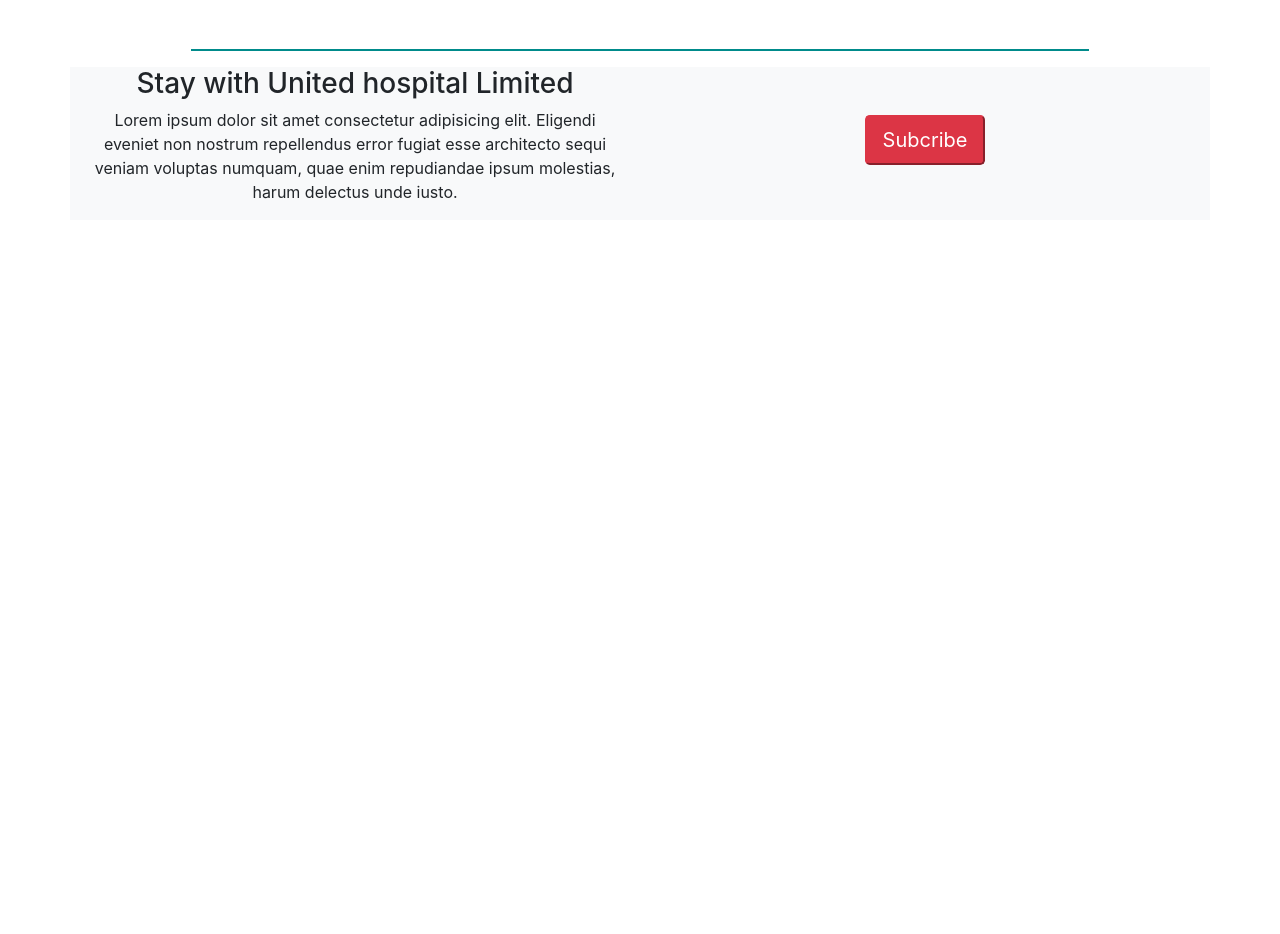
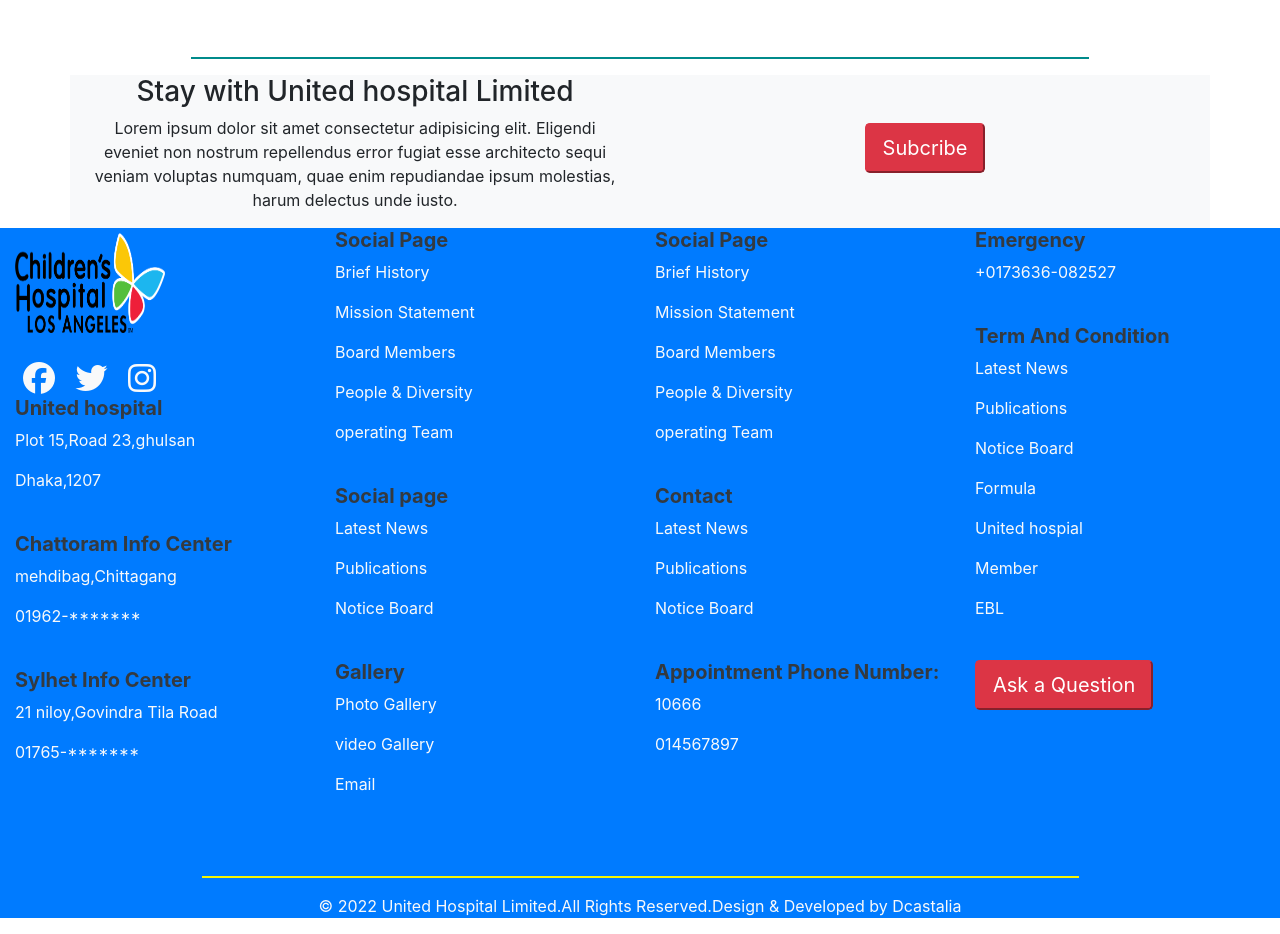
Before and after one commit to SummerBlast/project--3, a plain HTML site: page index.html in a window 1280 px wide. Shown: the part 5016-5950 px from the top of the page. Before the commit the page ends 5236 px from the top, so only its background shows below. Drawn offline with nearby package versions, Linux system fonts and the light colour scheme.

Commit message:
first commit

```diff
--- a/index.html
+++ b/index.html
@@ -266,7 +266,7 @@
     </div><br><br>
 
     <div class="row">
-        <div class="col-lg-4 col-sm-6 d-flex justify-content-center">
+        <div class="col-lg-4 col-sm-6 d-flex justify-content-center pb-2">
            <div class="box text-center">
               <img class="imgg2 img-fluid" src="x.jpg">
               <h5 class="text-dark">Adam</h5>
@@ -276,7 +276,7 @@
            </div>
         </div>
 
-        <div class="col-lg-4 col-sm-6 d-flex justify-content-center">
+        <div class="col-lg-4 col-sm-6 d-flex justify-content-center pb-2">
           <div class="box text-center ">
              <img class="imgg2 img-fluid" src="y.jpg">
              <h5 class="text-dark">Jenifer</h5>
@@ -337,6 +337,103 @@
 
 </main>
 
+<footer>
+  <div class="container-fluid bg-primary text-light">
+    <div class="row">
+      <div class="col-lg-3 col-sm-6">
+        <div >
+          <a class="navbar-brand" href="#"><img class="img4 img-fluid" src="Daco_4243719.png "></a>
+          <div><br>
+          <i class="fab fa-facebook fa-2x px-2"></i>
+          <i class="fab fa-twitter fa-2x px-2"></i>
+          <i class="fab fa-instagram fa-2x px-2"></i>
+        </div>
+        <h5 class="text-dark font-weight-bold">United hospital</h5>
+        <p>Plot 15,Road 23,ghulsan</p>
+        <p>Dhaka,1207</p>
+        <br>
+        <h5 class="text-dark font-weight-bold">Chattoram Info Center</h5>
+        <p>mehdibag,Chittagang</p>
+        <p>01962-*******</p>
+        <br>
+        <h5 class="text-dark font-weight-bold">Sylhet Info Center</h5>
+        <p>21 niloy,Govindra Tila Road</p>
+        <p>01765-*******</p>
+
+        </div>
+
+      </div>
+      <div class="col-lg-3 col-sm-6">
+        <h5 class="text-dark font-weight-bold">Social Page</h5>
+        <p>Brief History</p>
+        <p>Mission Statement</p>
+        <p>Board Members</p>
+        <p>People & Diversity</p>
+        <p>operating Team</p>
+        <br>
+        <h5 class="text-dark font-weight-bold">Social page</h5>
+        <p>Latest News</p>
+        <p>Publications</p>
+        <p>Notice Board</p>
+        <br>
+        <h5 class="text-dark font-weight-bold">Gallery</h5>
+        <p>Photo Gallery</p>
+        <p>video Gallery</p>
+        <p>Email</p>
+      </div>
+
+      <div class="col-lg-3 col-sm-6">
+        <h5 class="text-dark font-weight-bold">Social Page</h5>
+        <p>Brief History</p>
+        <p>Mission Statement</p>
+        <p>Board Members</p>
+        <p>People & Diversity</p>
+        <p>operating Team</p>
+        <br>
+        <h5 class="text-dark font-weight-bold">Contact</h5>
+        <p>Latest News</p>
+        <p>Publications</p>
+        <p>Notice Board</p>
+        <br>
+        <h5 class="text-dark font-weight-bold">Appointment Phone
+          Number:
+        </h5>
+        <p>10666</p>
+        <p>014567897</p>
+
+      </div>
+
+      <div class="col-lg-3 col-sm-6">
+        <h5 class="text-dark font-weight-bold">Emergency</h5>
+        <p>+0173636-082527</p>
+
+        <br>
+        <div>
+        <h5 class="text-dark font-weight-bold">Term And Condition</h5>
+        <p>Latest News</p>
+        <p>Publications</p>
+        <p>Notice Board</p>
+        <p>Formula</p>
+        <p>United hospial</p>
+        <p>Member</p>
+        <p>EBL</p>
+      </div>
+
+        <br>
+        <button class="btn-danger btn-lg">Ask a Question</button>
+
+      </div>
+    </div>
+    <br><br>
+  <div class="text-center">
+  <hr class="hr2">
+   <p>&copy 2022 United Hospital Limited.All Rights Reserved.Design & Developed by Dcastalia</p>
+  </div>
+  </div>
+
+
+</footer>
+
 
 
        <script src="https://code.jquery.com/jquery-3.2.1.slim.min.js" integrity="sha384-KJ3o2DKtIkvYIK3UENzmM7KCkRr/rE9/Qpg6aAZGJwFDMVNA/GpGFF93hXpG5KkN" crossorigin="anonymous"></script>
--- a/style.css
+++ b/style.css
@@ -107,3 +107,11 @@
       border: 1px solid darkcyan!important;
       max-width: 70%;
   }
+  .hr2{
+    border: 1px solid rgb(245, 245, 3);
+    max-width: 70%;
+}
+  .img4{
+      height: 100px;
+      width: 150px;
+  }
```
